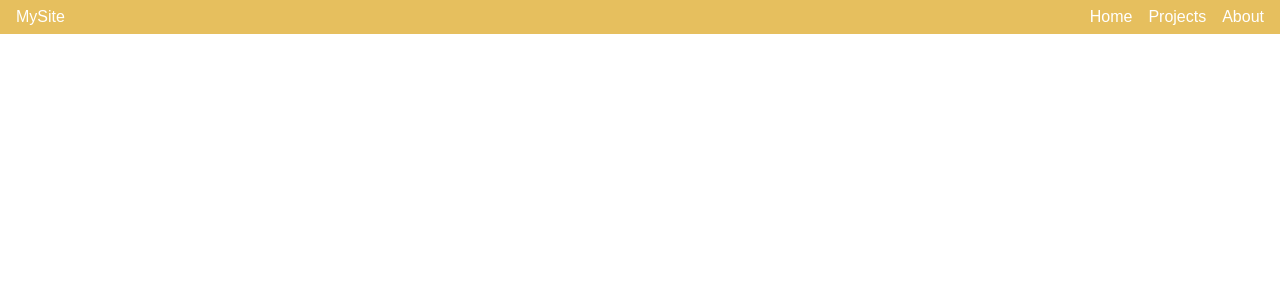
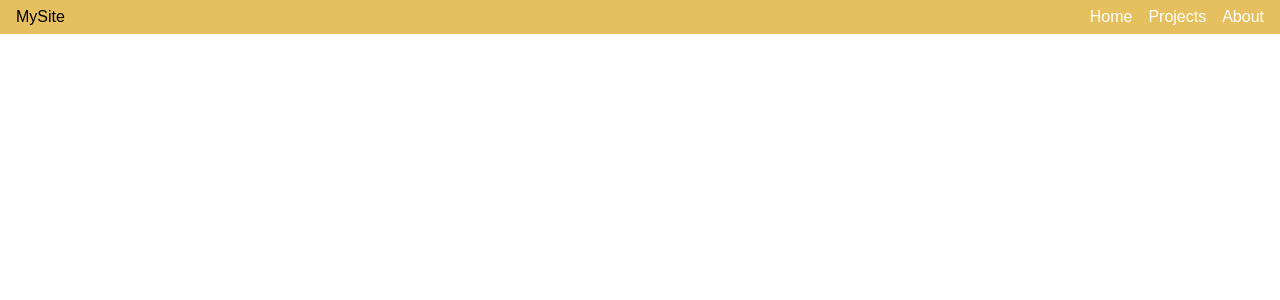
Before and after one commit to symbiotecode/symbiotecode.github.io, a PHP site: page / in a window 1280 px wide. Shown: the top 300 px of the page. Run offline with PHP 8.4, Linux system fonts and the light colour scheme.

Commit message:
Change text color from white to black in style.css

```diff
--- a/style.css
+++ b/style.css
@@ -9,7 +9,7 @@ body {
     align-items: center;
     background-color: #e6bf5e;
     padding: 0.5em 1em;
-    color: white;
+    color: #000000;
 }
 
 .nav-links {
```
